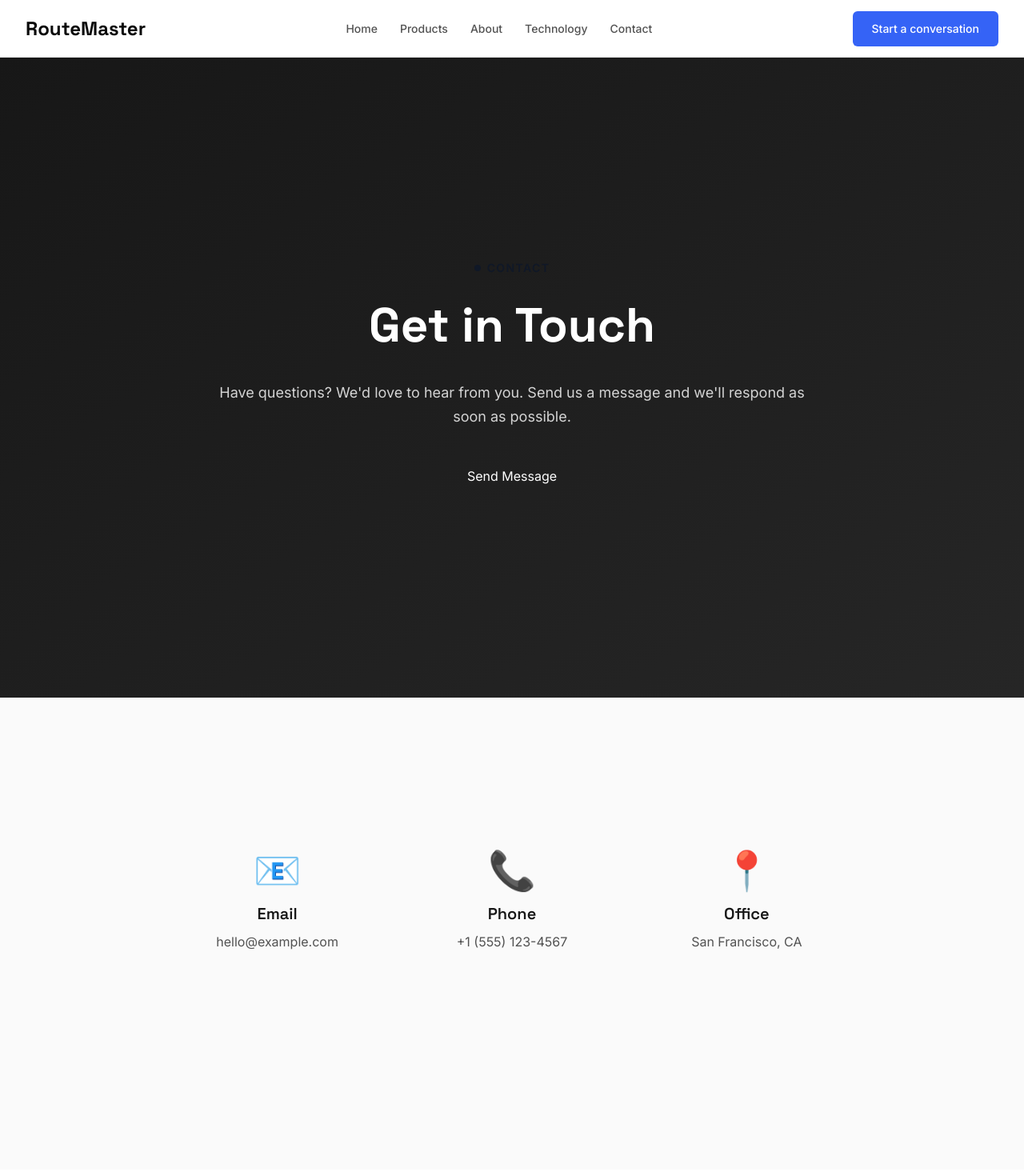
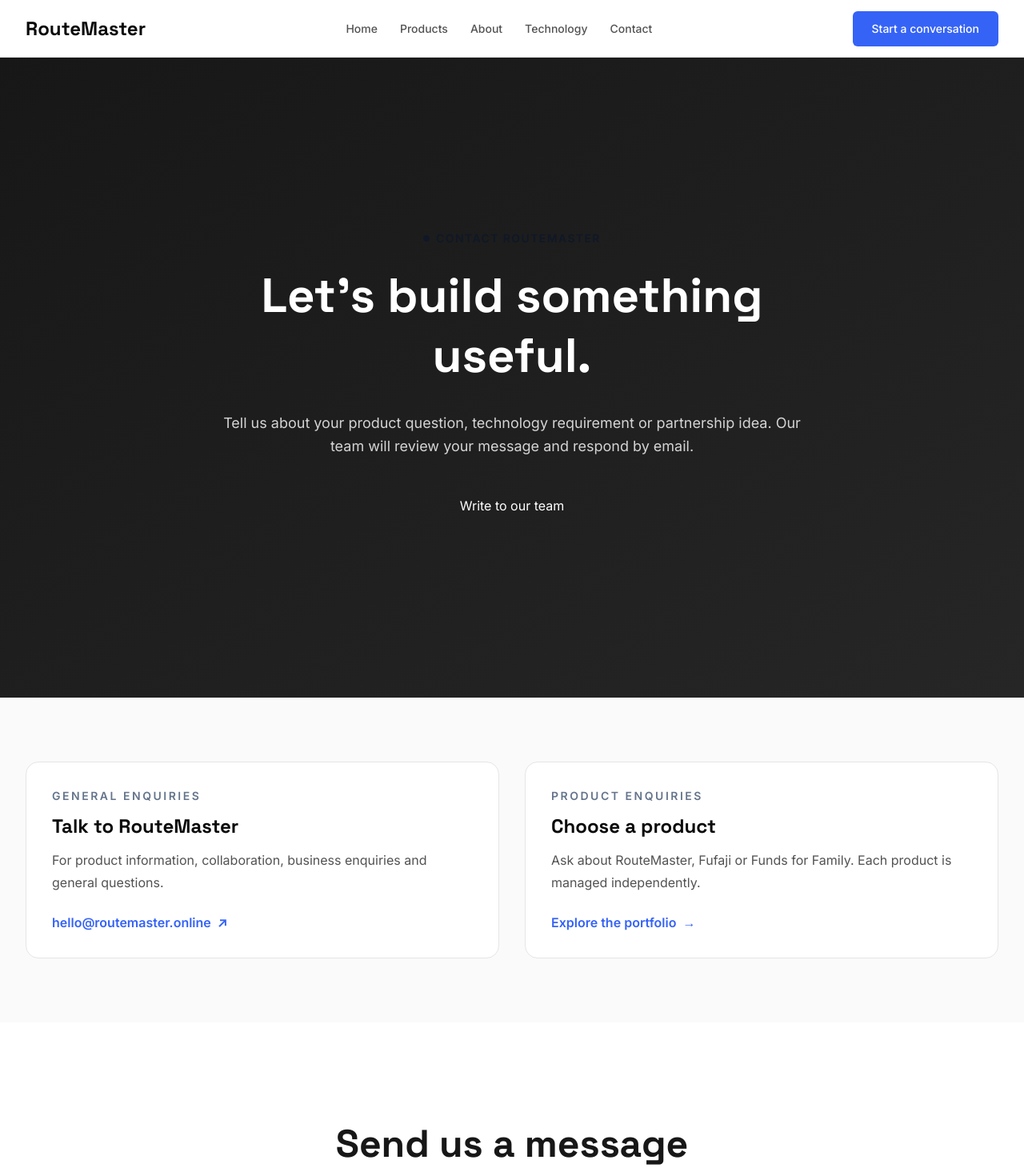
Before and after one commit to anthonynagar1122-create/MyPortfolio, a Next.js app in the folder portfolio/: page /contact in a window 1280 px wide. Shown: the top 1470 px of the page at 80% size. Built offline with nearby package versions, Linux system fonts and the light colour scheme.

Commit message:
content: remove placeholder contact details and use RouteMaster email

```diff
--- a/portfolio/app/contact/page.tsx
+++ b/portfolio/app/contact/page.tsx
@@ -1,68 +1,65 @@
-import { Navigation, Hero, EnquiryForm, CTASection } from "@/components/core";
+import Link from "next/link";
+import { Navigation, Hero, EnquiryForm } from "@/components/core";
 import { Footer } from "@/components/layout/Footer";
 
 export const metadata = {
-  title: "Contact Us",
-  description: "Get in touch with us. We'd love to hear from you.",
+  title: "Contact RouteMaster",
+  description: "Contact RouteMaster Intelligent Systems for product, technology and partnership enquiries.",
 };
 
 export default function ContactPage() {
   return (
-    <div className="flex flex-col min-h-screen bg-white">
+    <div className="flex min-h-screen flex-col bg-white">
       <Navigation />
-
+      <main>
         <Hero
-        headline="Get in Touch"
-        subheadline="Contact"
-        description="Have questions? We'd love to hear from you. Send us a message and we'll respond as soon as possible."
-        primaryCTA={{ label: "Send Message", href: "#form" }}
+          headline="Let's build something useful."
+          subheadline="Contact RouteMaster"
+          description="Tell us about your product question, technology requirement or partnership idea. Our team will review your message and respond by email."
+          primaryCTA={{ label: "Write to our team", href: "#contact-form" }}
           variant="dark"
         />
 
-      <section className="py-24 md:py-32 lg:py-48 bg-neutral-50">
-        <div className="max-w-4xl mx-auto px-4 sm:px-6 lg:px-8">
-          <div className="grid md:grid-cols-3 gap-12 mb-20">
-            {[
-              { title: "Email", value: "hello@example.com", icon: "📧" },
-              { title: "Phone", value: "+1 (555) 123-4567", icon: "📞" },
-              { title: "Office", value: "San Francisco, CA", icon: "📍" },
-            ].map((contact, idx) => (
-              <div key={idx} className="text-center">
-                <div className="text-5xl mb-4">{contact.icon}</div>
-                <h3 className="text-xl font-display font-700 text-neutral-900 mb-2">
-                  {contact.title}
-                </h3>
-                <p className="text-neutral-600">{contact.value}</p>
+        <section className="bg-neutral-50 py-16 md:py-20">
+          <div className="mx-auto grid max-w-7xl gap-8 px-4 sm:px-6 md:grid-cols-2 lg:px-8">
+            <div className="rounded-2xl border border-neutral-200 bg-white p-8">
+              <p className="text-sm font-semibold uppercase tracking-[0.18em] text-primary-600">General enquiries</p>
+              <h2 className="mt-3 text-2xl font-bold text-neutral-950">Talk to RouteMaster</h2>
+              <p className="mt-3 leading-7 text-neutral-600">
+                For product information, collaboration, business enquiries and general questions.
+              </p>
+              <a className="mt-6 inline-flex font-semibold text-primary-700 hover:text-primary-900" href="mailto:hello@routemaster.online">
+                hello@routemaster.online <span className="ml-2" aria-hidden="true">↗</span>
+              </a>
             </div>
-            ))}
+            <div className="rounded-2xl border border-neutral-200 bg-white p-8">
+              <p className="text-sm font-semibold uppercase tracking-[0.18em] text-primary-600">Product enquiries</p>
+              <h2 className="mt-3 text-2xl font-bold text-neutral-950">Choose a product</h2>
+              <p className="mt-3 leading-7 text-neutral-600">
+                Ask about RouteMaster, Fufaji or Funds for Family. Each product is managed independently.
+              </p>
+              <Link className="mt-6 inline-flex font-semibold text-primary-700 hover:text-primary-900" href="/products">
+                Explore the portfolio <span className="ml-2" aria-hidden="true">→</span>
+              </Link>
             </div>
           </div>
         </section>
 
-      <section id="form">
+        <section id="contact-form" className="scroll-mt-24">
           <EnquiryForm
-          title="Send Us a Message"
-          description="Tell us how we can help. We'll get back to you within 24 hours."
+            title="Send us a message"
+            description="Please include enough detail for us to understand your enquiry."
             productOptions={[
-            { label: "Select inquiry type", value: "" },
-            { label: "General Inquiry", value: "general" },
-            { label: "Demo Request", value: "demo" },
-            { label: "Partnership", value: "partnership" },
-            { label: "Support", value: "support" },
+              { label: "Select an area", value: "" },
+              { label: "RouteMaster", value: "routemaster" },
+              { label: "Fufaji", value: "fufaji" },
+              { label: "Funds for Family", value: "funds-for-family" },
+              { label: "Company / Partnership", value: "partnership" },
+              { label: "General enquiry", value: "general" },
             ]}
           />
         </section>
-
-      <CTASection
-        headline="We're Here to Help"
-        description="Have more questions? Check out our FAQ or contact our support team."
-        primaryButtonText="View FAQ"
-        primaryButtonHref="/faq"
-        secondaryButtonText="Support Portal"
-        secondaryButtonHref="https://support.example.com"
-        variant="dark"
-      />
-
+      </main>
       <Footer />
     </div>
   );
```
Lines whose indentation alone changed are shown as unchanged.
